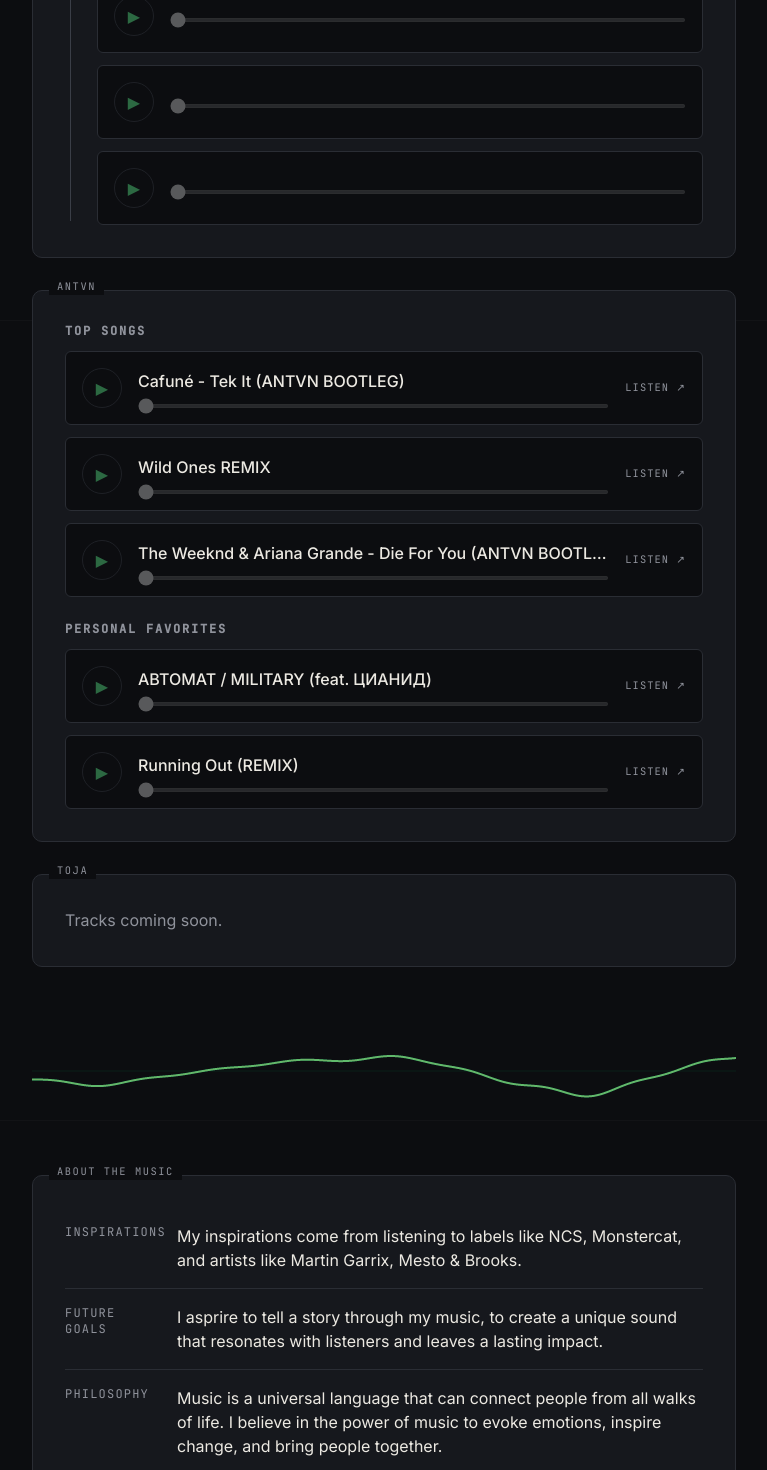
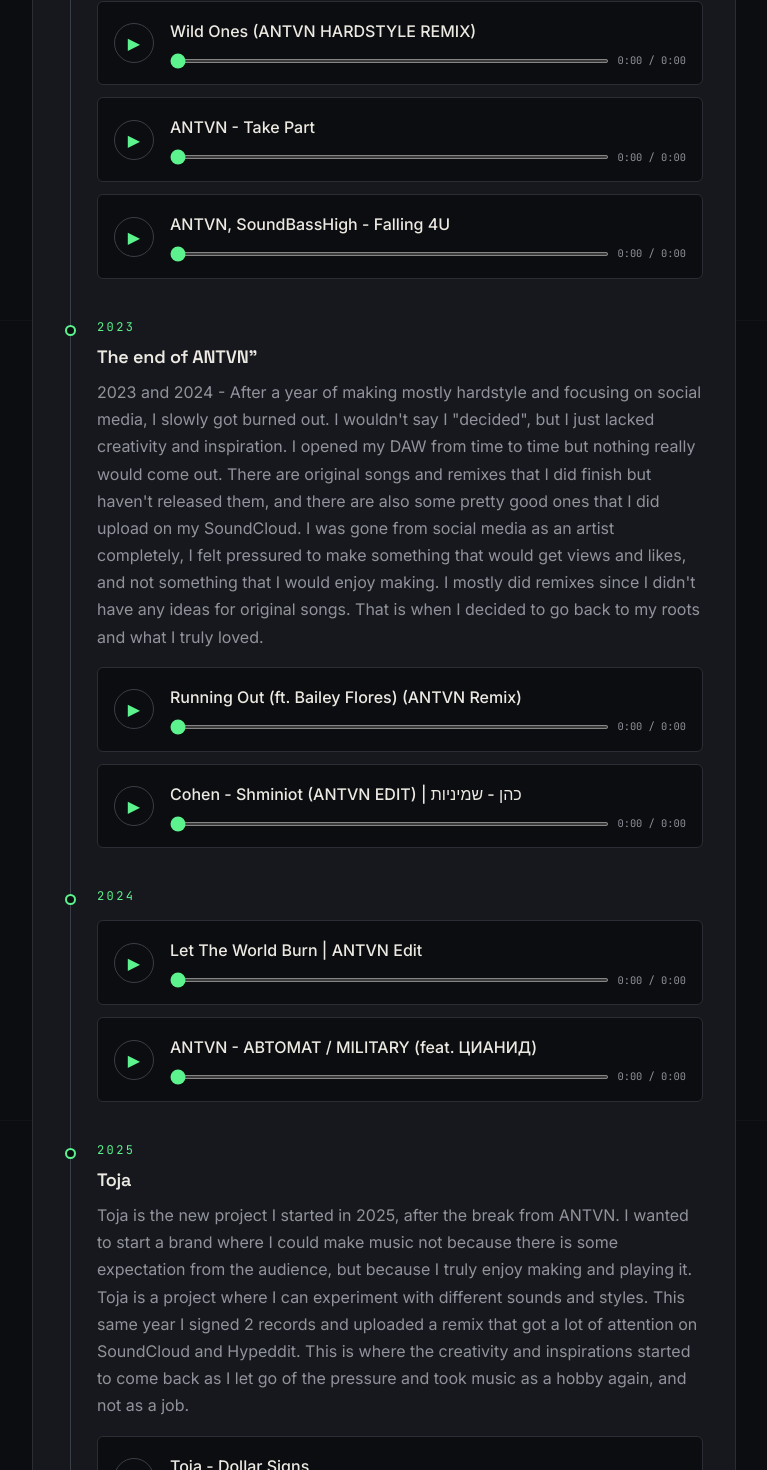
Before and after one commit to antondurov/portfolio-website, a React (Vite) app in the folder src/frontend/: page /music in a window 1280 px wide. Shown: the part 3680-5150 px from the top of the page, without its empty margins (256-1023 px from the left). Built offline with nearby package versions, Linux system fonts and the light colour scheme.

Commit message:
Added all info and tracks for musicData

```diff
--- a/src/frontend/data/musicData.ts
+++ b/src/frontend/data/musicData.ts
@@ -112,24 +112,104 @@ export const musicData = {
         description: "I was already on TikTok for a while making gym content, that is when a TikTok trend started where people would remix popular songs into hardstyle. I decided to be the first in my country to join in on the trend, remixing popular local songs into hardstyle. I started to get a lot of attention and followers on TikTok, even hearing one of my remixes being played at a party I was at. I then decided to remix a song that blew up on TikTok (Tek it by Cafuné) into hardstyle, and it blew up on TikTok aswell, getting over 10 million plays on SoundCloud & YouTube. I kept remixing popular songs into hardstyle and reached millions of plays on SoundCloud and YouTube. I also decided to release 2 of my own original hardstyle songs (Take Part & Up / Down) on all platforms. Although the hardstyle era was fun and successful, I built a following that was interested only in my hardstyle remixes, and not in my original music. I decided to move away from hardstyle, which led to the end of ANTVN.",
         tracks: [
           {
-            title: "",
-            audioSrc: "",
+            title: "עד המדבר (ANTVN HARDSTYLE REMIX)",
+            audioSrc: "https://50z0bz1gzuxqlojy.public.blob.vercel-storage.com/music/%D7%A2%D7%93%20%D7%94%D7%9E%D7%93%D7%91%D7%A8%20%28ANTVN%20HARDSTYLE%20REMIX%29-uNN9jdd3tfNArrVPQgw3zgchAvVxRF.mp3",
           },
           {
-            title: "",
-            audioSrc: "",
+            title: "Tek It (ANTVN HARDSTYLE REMIX)",
+            audioSrc: "https://50z0bz1gzuxqlojy.public.blob.vercel-storage.com/music/Cafune%CC%81%20-%20Tek%20It%20%28ANTVN%20BOOTLEG%29%20Hardstyle-dG0AXIIET6BBMZfiJFPLCBi5kQCkuF.mp3",
           },
           {
-            title: "",
-            audioSrc: "",
+            title: "Wild Ones (ANTVN HARDSTYLE REMIX)",
+            audioSrc: "https://50z0bz1gzuxqlojy.public.blob.vercel-storage.com/music/Wild%20Ones%20_%20ANTVN%20HARDSTYLE-lS0iURFGoTbCvir0rq61c35dLHiRcy.mp3",
           },
           {
-            title: "",
-            audioSrc: "",
+            title: "ANTVN - Take Part",
+            audioSrc: "https://50z0bz1gzuxqlojy.public.blob.vercel-storage.com/music/Take%20Part-JZCYuC2Ai9S57ScnSDZlz1T1UrQX8G.mp3",
           },
           {
-            title: "",
-            audioSrc: "",
+            title: "ANTVN, SoundBassHigh - Falling 4U",
+            audioSrc: "https://50z0bz1gzuxqlojy.public.blob.vercel-storage.com/music/ANTVN%2C%20SoundBassHigh%20-%20Falling%204U-WZM6cOa0X1Mj12Veo7jqsmnzKIsNRc.mp3",
+          },
+        ]
+      },
+      {
+        year: "2023",
+        title: `The end of ANTVN"`,
+        description: `2023 and 2024 - After a year of making mostly hardstyle and focusing on social media, I slowly got burned out. I wouldn't say I "decided", but I just lacked creativity and inspiration. I opened my DAW from time to time but nothing really would come out. There are original songs and remixes that I did finish but haven't released them, and there are also some pretty good ones that I did upload on my SoundCloud. I was gone from social media as an artist completely, I felt pressured to make something that would get views and likes, and not something that I would enjoy making. I mostly did remixes since I didn't have any ideas for original songs. That is when I decided to go back to my roots and what I truly loved.`,
+        tracks: [
+          {
+            title: "Running Out (ft. Bailey Flores) (ANTVN Remix)",
+            audioSrc: "https://50z0bz1gzuxqlojy.public.blob.vercel-storage.com/music/_FREE%20DOWNLOAD_%20Running%20Out%20%28ft.%20Bailey%20Flores%29%20%28ANTVN%20Remix%29%202023-wXWBatbb0iKTbXawUCalBZXAU5jLBl.mp3",
+          },
+          {
+            title: "Cohen - Shminiot (ANTVN EDIT) | כהן - שמיניות",
+            audioSrc: "https://50z0bz1gzuxqlojy.public.blob.vercel-storage.com/music/Cohen%20-%20Shminiot%20%28ANTVN%20EDIT%29%20_%20%D7%9B%D7%94%D7%9F%20-%20%D7%A9%D7%9E%D7%99%D7%A0%D7%99%D7%95%D7%AA%202023-JnWP3VMqTgWrYBKJ1SRlsObOaTkLMd.mp3",
+          },
+        ]
+      },
+      {
+        year: "2024",
+        title: "",
+        description: "",
+        tracks: [
+          {
+            title: "Let The World Burn | ANTVN Edit",
+            audioSrc: "https://50z0bz1gzuxqlojy.public.blob.vercel-storage.com/music/LetTheWorldBurn%20%7C%20Toha%20Edit%202024-sietd9zduhI7F5gBzgSRDbTcG2L9Hg.wav",
+          },
+          {
+            title: "ANTVN - AВТОМАТ / MILITARY (feat. ЦИАНИД)",
+            audioSrc: "https://50z0bz1gzuxqlojy.public.blob.vercel-storage.com/music/%D0%90%D0%92%D0%A2%D0%9E%D0%9C%D0%90%D0%A2%20_%20MILITARY%20%28feat.%20%D0%A6%D0%98%D0%90%D0%9D%D0%98%D0%94%29%202024-KKxXDanoFiRnQZ27l621ucTr9zJqlq.mp3",
+          },
+        ]
+      },
+      {
+        year: "2025",
+        title: "Toja",
+        description: "Toja is the new project I started in 2025, after the break from ANTVN. I wanted to start a brand where I could make music not because there is some expectation from the audience, but because I truly enjoy making and playing it. Toja is a project where I can experiment with different sounds and styles. This same year I signed 2 records and uploaded a remix that got a lot of attention on SoundCloud and Hypeddit. This is where the creativity and inspirations started to come back as I let go of the pressure and took music as a hobby again, and not as a job.",
+        tracks: [
+          {
+            title: "Toja - Dollar Signs",
+            audioSrc: "https://50z0bz1gzuxqlojy.public.blob.vercel-storage.com/music/Toja%20-%20Dollar%20Signs-fddx49iK6jpWEW64FvYoyeCo0MDKJI.wav",
+          },
+          {
+            title: "Naarly - Addicted (feat. TIMID) | Toja Edit",
+            audioSrc: "https://50z0bz1gzuxqlojy.public.blob.vercel-storage.com/music/Naarly%20-%20Addicted%20%28feat.%20TIMID%29%20%7C%20Toja%20Edit-xERldOmxBHLHTIHsdgrPaCKVFhznN4.mp3",
+          },
+          {
+            title: "Toja - Love Tonight",
+            audioSrc: "https://50z0bz1gzuxqlojy.public.blob.vercel-storage.com/music/Love%20Tonight%209.4_3_Final_1-BBx88iq9qIkMoVHom9jZwaEpK4xKdh.wav",
+          },
+        ]
+      },
+      {
+        year: "2026",
+        title: "Today",
+        description: "Today I am still making music, I have a lot of strong ideas and I'm doing a lot of experiments with my sound. I am still learning and improving, and I am excited to see where my music journey will take me. Here are some remixes I did this year (and some exclusive demos)",
+        tracks: [
+          {
+            title: "Tinie tempah, Daecolm - Living Life (Toja Remix)",
+            audioSrc: "https://50z0bz1gzuxqlojy.public.blob.vercel-storage.com/music/livinglife_remix_final_toja-CLzfGhcSetQ9vBtpEYkjk0mUGRq3lM.wav",
+          },
+          {
+            title: "nephillm - ny2mia (Toja Edit)",
+            audioSrc: "https://50z0bz1gzuxqlojy.public.blob.vercel-storage.com/music/ny2mia-remix-19.5.26_2-83w2NKSD9TkvG4pXYEJNkBlxJYwTDe.wav",
+          },
+          {
+            title: "Zerb, Khalid - Faded Eyes (Toja Remix)",
+            audioSrc: "https://50z0bz1gzuxqlojy.public.blob.vercel-storage.com/music/Faded_Eyes_Remix_Final-RyBQtqmMUfFEJtJVPRRnTEo02wLXeV.wav",
+          },
+          {
+            title: "Toja - ID 1",
+            audioSrc: "https://50z0bz1gzuxqlojy.public.blob.vercel-storage.com/music/LOVE%20ME%20-%20Toja%20-REWQLEp2gEwKW8ByyTkYxsE9G8npyX.wav",
+          },
+          {
+            title: "Toja - ID 2",
+            audioSrc: "https://50z0bz1gzuxqlojy.public.blob.vercel-storage.com/music/industrial%20flow-fIg1AJaiwDrPcUD2VGbzuQmubcFnQD.wav",
+          },
+          {
+            title: "Toja - ID 3",
+            audioSrc: "https://50z0bz1gzuxqlojy.public.blob.vercel-storage.com/music/OnMyMind-2.9.25-final1-Wwh1jah8gre7szoQYbn57O57adxwVO.wav",
           },
         ]
       }
--- a/src/frontend/pages/Music.tsx
+++ b/src/frontend/pages/Music.tsx
@@ -1,6 +1,5 @@
 import Page from "@/components/layout/Page";
 import Panel from "@/components/ui/Panel";
-import KeyValueRow from "@/components/ui/KeyValueRow";
 import LevelMeter from "@/components/ui/LevelMeter";
 import Eyebrow from "@/components/ui/Eyebrow";
 import TrackPlayer from "@/components/ui/TrackPlayer";
@@ -10,18 +9,6 @@ type Song = {
   title: string;
   soundcloudUrl?: string;
   audioSrc?: string;
-};
-
-type Profile = {
-  name: string;
-  topSongs: Song[];
-  favorites: Song[];
-};
-
-type About = {
-  inspirations: string;
-  futureGoals: string;
-  philosophy: string;
 };
 
 type TimelineEvent = {
@@ -78,48 +65,34 @@ function TimelinePanel({ events }: { events: TimelineEvent[] }) {
   );
 }
 
-function SongList({ title, songs }: { title: string; songs: Song[] }) {
-  if (songs.length === 0) return null;
+function ThankYouPanel() {
   return (
-    <div>
-      <h3 className="font-mono text-xs tracking-[0.15em] text-text-muted uppercase">
-        {title}
-      </h3>
-      <ul className="mt-3 space-y-3">
-        {songs.map((song, index) => (
-          <li key={index}>
-            <TrackPlayer
-              title={song.title}
-              audioSrc={song.audioSrc}
-              externalUrl={song.soundcloudUrl}
-            />
-          </li>
-        ))}
-      </ul>
-    </div>
-  );
-}
-
-function ProfilePanel({ profile }: { profile: Profile }) {
-  return (
-    <Panel label={profile.name}>
-      <div className="space-y-6">
-        <SongList title="Top Songs" songs={profile.topSongs} />
-        <SongList title="Personal Favorites" songs={profile.favorites} />
-        {profile.topSongs.length === 0 && profile.favorites.length === 0 && (
-          <p className="text-text-muted">Tracks coming soon.</p>
-        )}
-      </div>
+    <Panel>
+      <p>
+        Thank you for taking the time to listen to my music and read about my
+        journey as a producer and artist. Feel free to reach out to me on
+        social media or via email if you have any questions, feedback, or
+        just want to connect. I appreciate your support and hope you enjoyed
+        my journey!
+      </p>
     </Panel>
   );
 }
 
-function AboutPanel({ about }: { about: About }) {
+function AboutPagePanel() {
   return (
-    <Panel label="About the music">
-      <KeyValueRow label="Inspirations">{about.inspirations}</KeyValueRow>
-      <KeyValueRow label="Future goals">{about.futureGoals}</KeyValueRow>
-      <KeyValueRow label="Philosophy">{about.philosophy}</KeyValueRow>
+    <Panel label="Feedback">
+      <p>
+        This page is a work in progress. I am still working on adding more
+        content, including more tracks, stories, and insights into my music
+        journey. Please check back later for updates!
+      </p>
+      <br/>
+      <p>
+        If you have any feedback or suggestions for this page, please feel free
+        to reach out to me. I would love to hear your thoughts and ideas on how
+        to improve this page and make it more engaging for visitors.
+      </p>
     </Panel>
   );
 }
@@ -135,7 +108,7 @@ function VolumeWarning() {
 }
 
 function Music() {
-  const { antvn, toja, about, timeline } = musicData;
+  const { timeline } = musicData;
 
   return (
     <Page
@@ -146,10 +119,9 @@ function Music() {
       <div className="space-y-8">
         <VolumeWarning />
         <TimelinePanel events={timeline} />
-        <ProfilePanel profile={antvn} />
-        <ProfilePanel profile={toja} />
+        <ThankYouPanel />
         <LevelMeter seed={4} />
-        <AboutPanel about={about} />
+        <AboutPagePanel />
       </div>
     </Page>
   );
```
